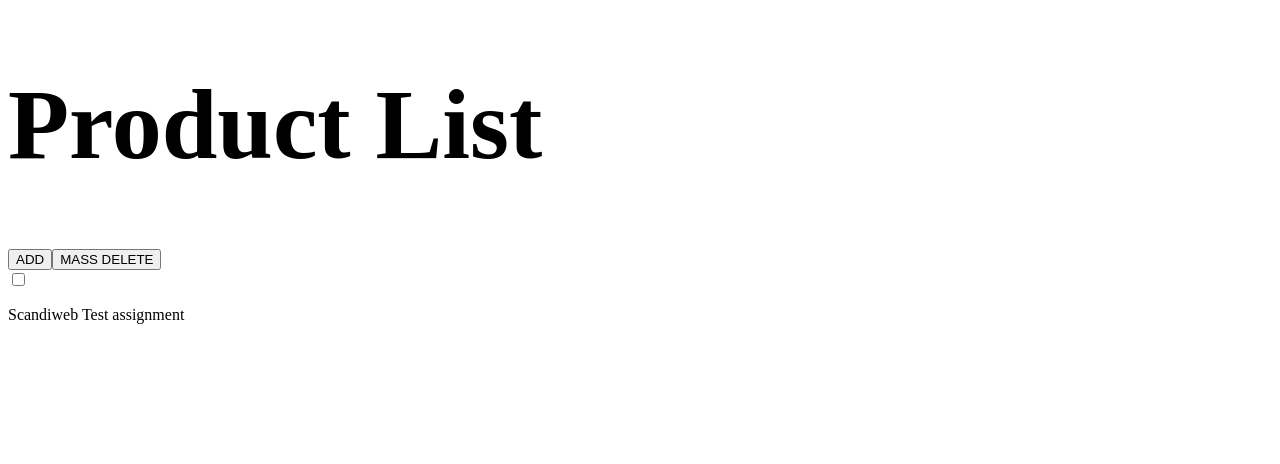
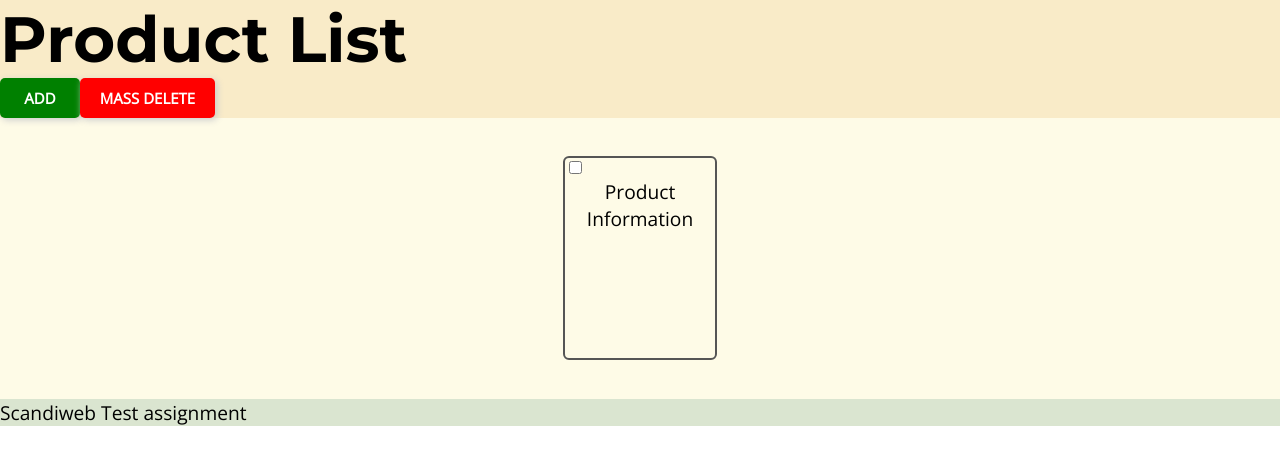
Before and after one commit to danilojmarins/Scandiweb-FrontEnd-Test, a React (Create React App) app: page /#/ in a window 1280 px wide. Shown: the top 464 px of the page. Built offline with nearby package versions, Linux system fonts and the light colour scheme; no server answers.

Commit message:
styles implementation

```diff
--- /dev/null
+++ b/src/Styles/AddProduct.scss
@@ -0,0 +1 @@
+@import "./variables.scss";
--- /dev/null
+++ b/src/Styles/Footer.scss
@@ -0,0 +1 @@
+@import "./variables.scss";
--- a/src/Styles/Main.scss
+++ b/src/Styles/Main.scss
@@ -1,5 +1,50 @@
 @import "./variables.scss";
 
-h1{
-    font-size: $title;
+body {
+    @include bodyStyle();
 }
+
+h1 {
+    @include titleText();
+}
+
+p {
+    @include bodyText();
+}
+
+.header {
+    background-color: $middleColor;
+}
+
+.add-btn {
+    @include buttonStyle(green, white);
+}
+.delete-btn {
+    @include buttonStyle(red, white);
+    width: 135px;
+}
+
+.products {
+    background-color: $lightColor;
+    margin: 0;
+    padding: 0;
+    display: flex;
+    justify-content: center;
+}
+
+.product {
+    width: 150px;
+    height: 200px;
+    border: 2px solid #555;
+    border-radius: 6px;
+    margin: 3% 5%;
+}
+.product p {
+    text-align: center;
+}
+
+.footer {
+    background-color: $darkColor;
+    margin: 0;
+    padding: 0;
+}
--- a/src/Styles/variables.scss
+++ b/src/Styles/variables.scss
@@ -1 +1,39 @@
-$title: 100px;
+@import url('https://fonts.googleapis.com/css2?family=Montserrat:wght@700&display=swap');
+@import url('https://fonts.googleapis.com/css2?family=Open+Sans&display=swap');
+
+$lightColor: #FEFBE7;
+$middleColor: #F9EBC8;
+$darkColor: #DAE5D0;
+
+
+@mixin bodyStyle {
+    margin: 0;
+    padding: 0;
+}
+
+@mixin titleText {
+    font-size: 4rem;
+    font-family: 'Montserrat', sans-serif;
+    margin: 0;
+}
+
+@mixin bodyText {
+    font-family: 'Open Sans', sans-serif;
+    font-size: 1.2rem;
+    margin: 0;
+}
+
+@mixin buttonStyle($backColor, $color) {
+    width: 80px;
+    height: 40px;
+    border-radius: 5px;
+    background-color: $backColor;
+    color: $color;
+    font-size: 15px;
+    padding: 10px;
+    border-width: 0;
+    font-weight: bold;
+    box-shadow: 2px 2px 7px #CCC;
+    cursor: pointer;
+    font-family: 'Open Sans', sans-serif;
+}
--- a/src/components/AddPageForm.js
+++ /dev/null
@@ -1,31 +0,0 @@
-import React from 'react';
-
-
-function AddPageForm() {
-    return (
-        <div className='form'>
-            <form id='#product_form' method='post'>
-
-                <label>SKU</label>
-                <input type='text' id='#sku'></input>
-
-                <label>Name</label>
-                <input type='text' id='#name'></input>
-
-                <label>Price ($)</label>
-                <input type='text' id='#price'></input>
-
-                <label>Type Switcher</label>
-                <input type='text' list='#productType' placeholder='Type Switcher'></input>
-                <datalist id='#productType'>
-                    <option value='DVD'/>
-                    <option value='Book'/>
-                    <option value='Furniture'/>
-                </datalist>
-
-            </form>
-        </div>
-    );
-}
-
-export default AddPageForm;
--- a/src/components/AddPageHeader.js
+++ /dev/null
@@ -1,14 +0,0 @@
-import React from 'react';
-
-
-function AddPageHeader() {
-    return (
-        <div className='header'>
-                <h1>Product Add</h1>
-                <button type='submit' className='save-btn'>Save</button>
-                <button className='cancel-btn'>Cancel</button>
-        </div>
-    );
-}
-
-export default AddPageHeader;
--- a/src/components/Footer.js
+++ b/src/components/Footer.js
@@ -1,4 +1,5 @@
 import React from 'react';
+import '../Styles/Footer.scss';
 
 
 function Footer() {
--- a/src/components/MainPageHeader.js
+++ /dev/null
@@ -1,14 +0,0 @@
-import React from 'react';
-
-
-function MainPageHeader() {
-    return (
-        <div className='header'>
-                <h1>Product List</h1>
-                <button className='add-btn'>ADD</button>
-                <button id='delete-product-btn' className='delete-btn'>MASS DELETE</button>
-        </div>
-    );
-}
-
-export default MainPageHeader;
--- a/src/components/ProductsList.js
+++ /dev/null
@@ -1,12 +0,0 @@
-import React from 'react';
-
-
-function ProductsList() {
-    return (
-        <div className='products'>
-                <input className='delete-checkbox' type='checkbox'/>
-        </div>
-    );
-}
-
-export default ProductsList;
--- a/src/pages/AddProduct.js
+++ b/src/pages/AddProduct.js
@@ -1,14 +1,42 @@
 import React from 'react';
-import AddPageHeader from '../components/AddPageHeader';
 import Footer from '../components/Footer';
-import AddPageForm from '../components/AddPageForm';
+import '../Styles/AddProduct.scss';
 
 const AddProduct = () => {
     return(
         <div className='addProduct'>
-            <AddPageHeader/>
-            <AddPageForm/>
+
+            <div className='header'>
+                <h1>Product Add</h1>
+                <button type='submit' className='save-btn'>Save</button>
+                <button className='cancel-btn'>Cancel</button>
+            </div>
+
+            <div className='form'>
+                <form id='#product_form' method='post'>
+
+                    <label>SKU</label>
+                    <input type='text' id='#sku'></input>
+
+                    <label>Name</label>
+                    <input type='text' id='#name'></input>
+
+                    <label>Price ($)</label>
+                    <input type='text' id='#price'></input>
+
+                    <label>Type Switcher</label>
+                    <input type='text' list='#productType' placeholder='Type Switcher'></input>
+                    <datalist id='#productType'>
+                        <option value='DVD'/>
+                        <option value='Book'/>
+                        <option value='Furniture'/>
+                    </datalist>
+
+                </form>
+            </div>
+
             <Footer/>
+
         </div>
     )
 }
--- a/src/pages/Main.js
+++ b/src/pages/Main.js
@@ -1,9 +1,7 @@
 import React from 'react';
 import { useEffect, useState } from 'react';
-import "../Styles/Main.scss";
-import MainPageHeader from '../components/MainPageHeader';
-import ProductsList from '../components/ProductsList';
 import Footer from '../components/Footer';
+import '../Styles/Main.scss';
 
 
 
@@ -40,9 +38,22 @@ const Main = () => {
 
     return(
         <div className='main'>
-            <MainPageHeader/>
-            <ProductsList/>
+
+            <div className='header'>
+                <h1>Product List</h1>
+                <button className='add-btn'>ADD</button>
+                <button id='delete-product-btn' className='delete-btn'>MASS DELETE</button>
+            </div>
+
+            <div className='products'>
+                <div className='product'>
+                    <input className='delete-checkbox' type='checkbox' name='checkbox'/>
+                    <label for='checkbox' className='check-label'><p>Product Information</p></label>
+                </div>
+            </div>
+
             <Footer/>
+
         </div>
     )
 
```
